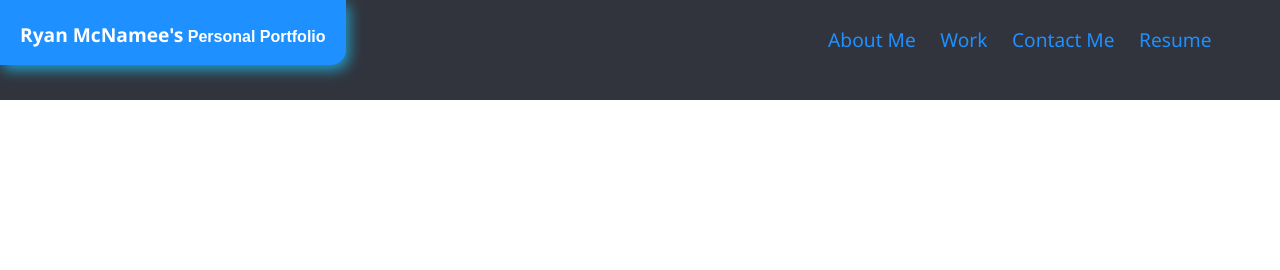
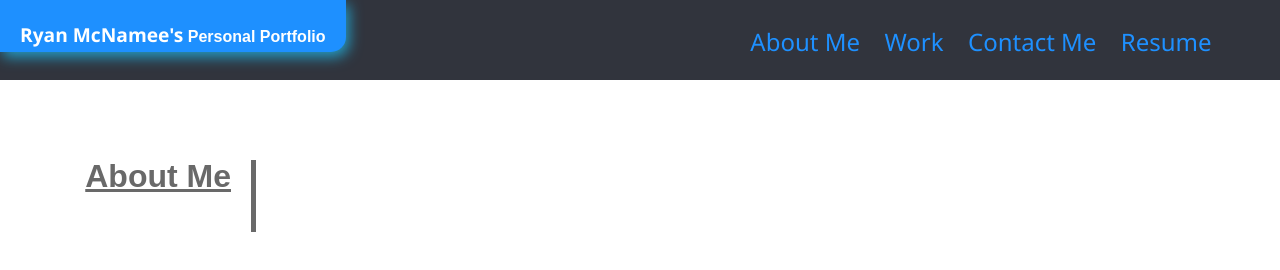
Before and after one commit to ryjmcnamee/personal-portfolio, a plain HTML site: page index.html in a window 1280 px wide. Shown: the top 270 px of the page. Drawn offline with Linux system fonts and the light colour scheme.

Commit message:
Added structure for page content

```diff
--- a/assets/css/style.css
+++ b/assets/css/style.css
@@ -1,5 +1,6 @@
 :root {
     --blue-highlight:dodgerblue;
+    --page-content-h2:dimgrey;
 }
 
 nav {
@@ -9,12 +10,11 @@ nav {
     position:absolute;
     left:0;
     top:0;
-    height:100px;
+    height:10vh;
 
 }
 .nav-title{
     border-radius:0 0 15px 0;
-    justify-self:flext-start;
     background-color:var(--blue-highlight);
     height:65%;
     padding-inline:20px;
@@ -43,7 +43,7 @@ nav {
     color:var(--blue-highlight);
     font-family:'Segoe UI', Tahoma, Geneva, Verdana, sans-serif;
     text-decoration:none;
-    font-size:larger;
+    font-size:x-large;
 }
 
 .nav-link-container a:hover{
@@ -57,3 +57,35 @@ nav {
     border-radius:15px;
     color:white;
 }
+
+.page-content{
+    display:flex;
+    flex-direction:column;
+    width:100vw;
+    flex: 1;
+}
+.page-content-item{
+    margin:10vh 0;
+}
+.page-content .left-label{
+    margin-top:10vh;
+    height:90vh;
+    width:20vw;
+    text-align:right;
+
+}
+.page-content .left-label h2{
+    font-size:xx-large;
+    color:var(--page-content-h2);
+    text-decoration:underline;
+    border-right:solid 5px var(--page-content-h2);
+    padding-right:20px;
+    padding-bottom:40px;
+}
+
+.page-content .right-content{
+    margin-top:10vh;
+    height:90vh;
+    width:70vw;
+
+}
--- a/index.html
+++ b/index.html
@@ -14,10 +14,22 @@
       <h1><b>Ryan McNamee's</b> Personal Portfolio</h1>
     </div>
     <div class="nav-link-container">
+      <!-- TODO: Make sure all anchor tags are functional  -->
       <span ><a href="#about">About Me</a></span>
       <span ><a href="#work">Work</a></span>
       <span ><a href="#contact">Contact Me</a></span>
       <span ><a href="#resume">Resume</a></span>
     </div>
   </nav>
+  <div class="page-content">
+    <div class="page-content-item">
+      <section class="left-label">
+        <h2>About Me</h2>
+      </section>
+      <section class="right-content">
+
+      </section>
+    </div>
+  </div>
+
 </body>
```
